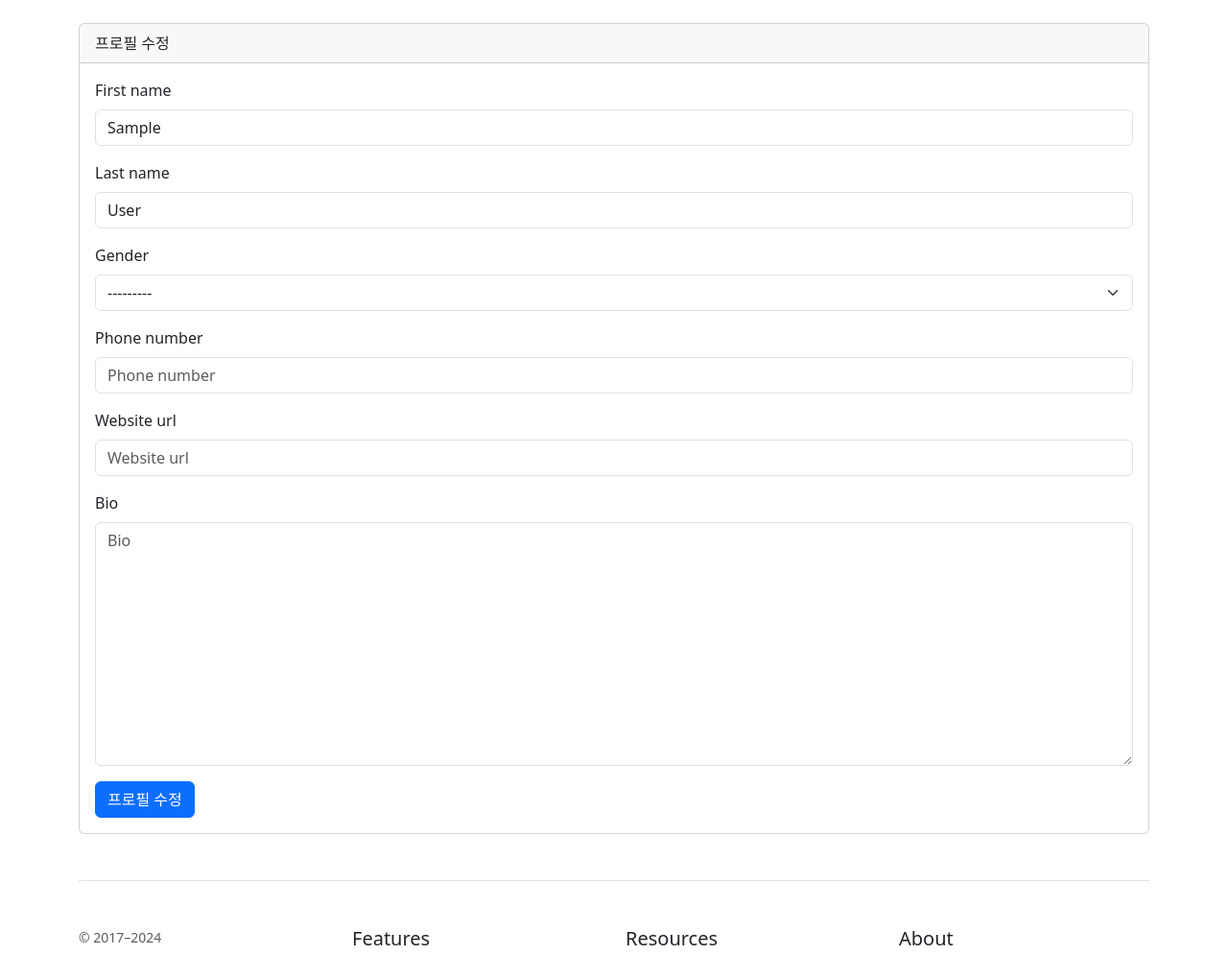
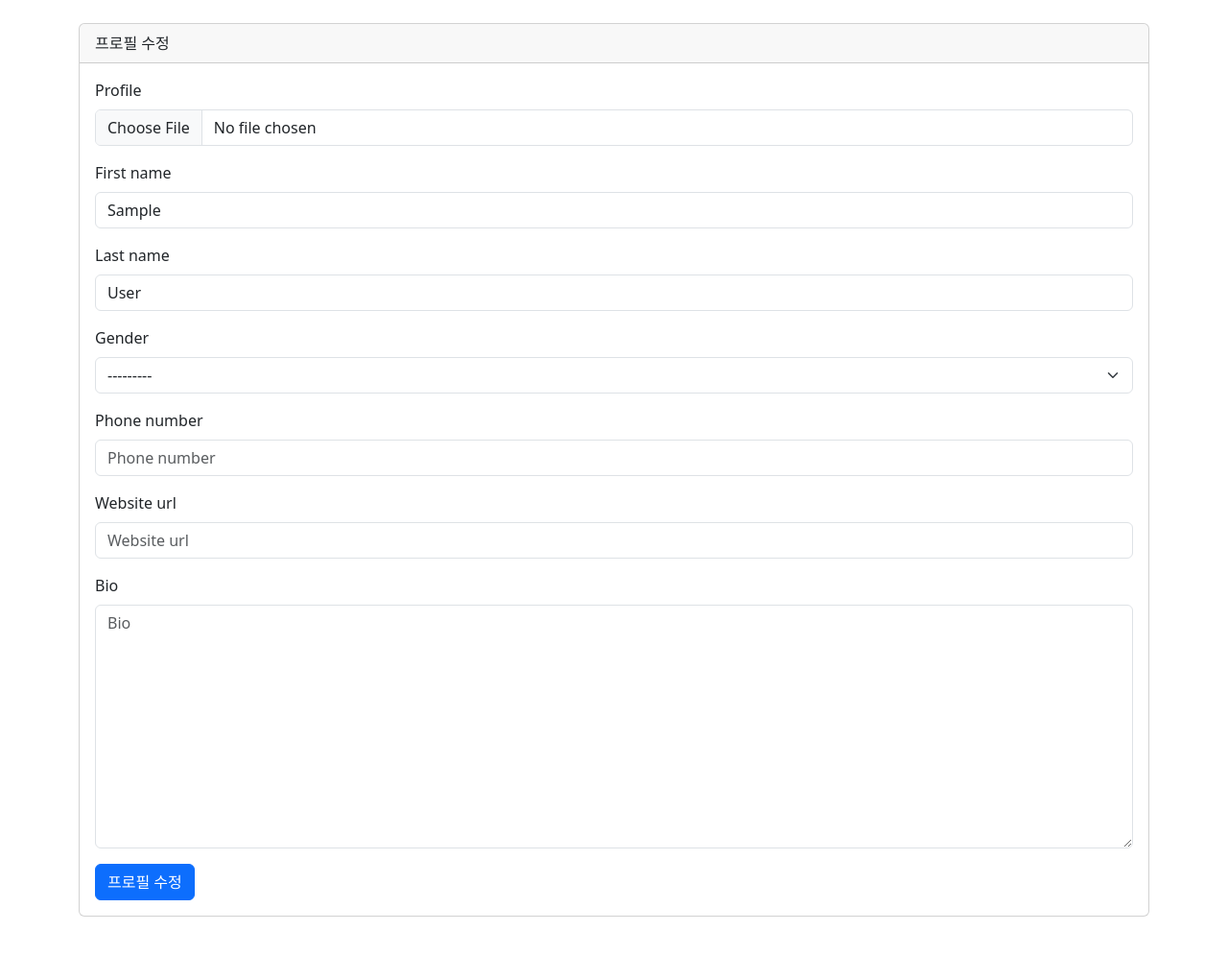
Before and after one commit to park-sueun/django-instagram-nonspa, a Django app: page /accounts/edit/ in a window 1280 px wide. Shown: the part 75-1070 px from the top of the page at 96% size. Run offline with Django 5.2, Linux system fonts and the light colour scheme; the visitor is signed in with stand-in values (Sample User, id 1); some libraries are stand-ins or nearby versions.

Commit message:
이미지 필드 수정기능 추가

```diff
--- a/accounts/forms.py
+++ b/accounts/forms.py
@@ -24,5 +24,5 @@ class ProfileForm(ModelForm):
     class Meta:
         model = User
         fields = (
-            'first_name', 'last_name', 'gender', 'phone_number', 'website_url', 'bio'
+            'profile', 'first_name', 'last_name', 'gender', 'phone_number', 'website_url', 'bio'
         )
--- a/accounts/templates/accounts/profile_edit_form.html
+++ b/accounts/templates/accounts/profile_edit_form.html
@@ -7,7 +7,7 @@
             프로필 수정
         </div>
         <div class="card-body">
-            <form action="" method="POST", enctype="multipart/form-data">
+            <form action="" method="POST" enctype="multipart/form-data">
                 {% csrf_token %}
                 {% bootstrap_form form %}
                 {% bootstrap_button button_type="submit" content="프로필 수정" %}
```
